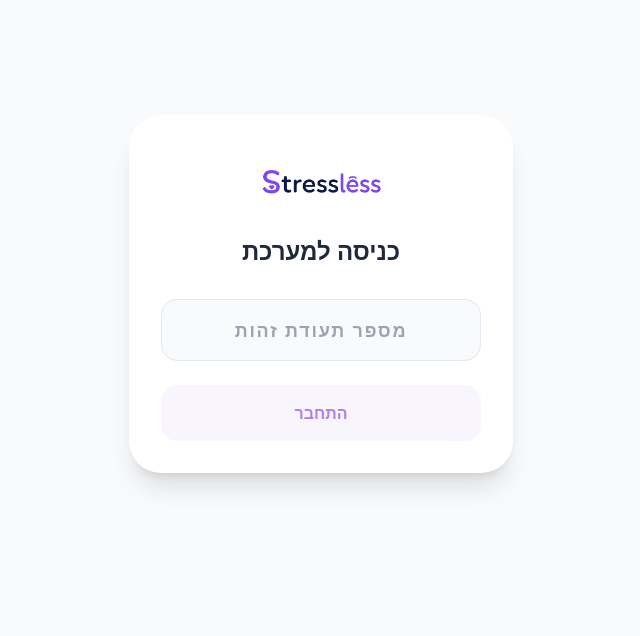
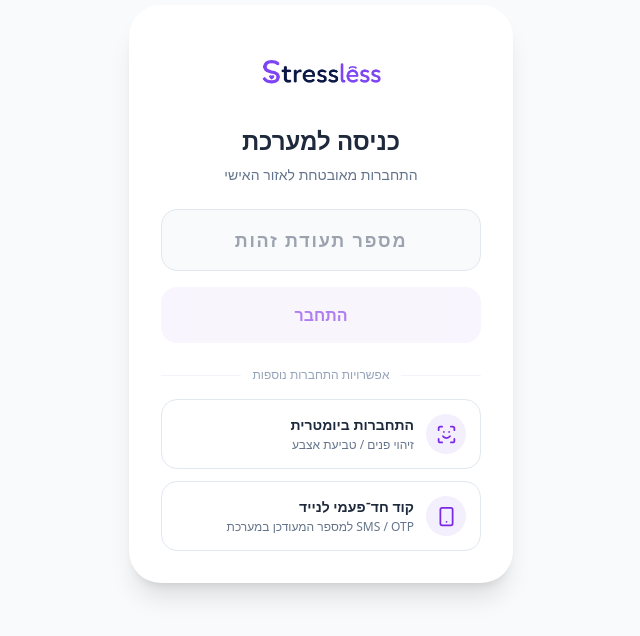
Before and after one commit to Arielb111/stressless, a React (Vite) app: page / in a window 1280 px wide. Shown: the part 106-742 px from the top of the page, without its empty margins (319-959 px from the left). Built offline with nearby package versions, Linux system fonts and the light colour scheme.

Commit message:
Update Stressless app

```diff
--- a/src/App.jsx
+++ b/src/App.jsx
@@ -7,7 +7,7 @@ import {
   Send, AlertCircle, CheckCircle2, ChevronLeft, ChevronRight,
   Clock, Calendar as CalendarIcon, Info, Image as ImageIcon,
   Monitor, Smartphone, Heart, Plus, FileUp, Bell, ChevronDown,
-  Search, X, History, Video, MapPin, Folder, Cloud, Trash2
+  Search, X, History, Video, MapPin, Folder, Cloud, Trash2, ScanFace
 } from 'lucide-react';
 
 // --- Trauma-Informed Design System Colors ---
@@ -38,14 +38,21 @@ function LoginScreen({ onLogin }) {
   return (
     <div dir="rtl" className="min-h-screen flex items-center justify-center bg-slate-50 p-4 font-sans text-slate-800">
       <div className="bg-white w-full max-w-sm rounded-[32px] p-8 shadow-xl flex flex-col items-center animate-in zoom-in-95 duration-500">
+
         <div className="w-full flex justify-center items-center mb-6 mt-2 overflow-visible">
           <LogoSVG className="h-14 w-auto max-w-[220px] shrink-0" />
         </div>
-        <h1 className="text-2xl font-bold text-slate-800 mb-8">כניסה למערכת</h1>
-
-        <div className="w-full mb-6 relative">
+
+        <h1 className="text-2xl font-bold text-slate-800 mb-2">כניסה למערכת</h1>
+        <p className="text-sm text-slate-500 text-center mb-6">
+          התחברות מאובטחת לאזור האישי
+        </p>
+
+        {/* Primary login option - ID number */}
+        <div className="w-full mb-4 relative">
           <input
             type="text"
+            inputMode="numeric"
             maxLength="9"
             placeholder="מספר תעודת זהות"
             value={idNumber}
@@ -66,6 +73,52 @@ function LoginScreen({ onLogin }) {
         >
           התחבר
         </button>
+
+        {/* Secondary login options */}
+        <div className="w-full mt-6">
+          <div className="flex items-center gap-3 mb-4">
+            <div className="h-px bg-slate-100 flex-1" />
+            <span className="text-xs text-slate-400">אפשרויות התחברות נוספות</span>
+            <div className="h-px bg-slate-100 flex-1" />
+          </div>
+
+          <div className="grid grid-cols-1 gap-3">
+            <button
+              type="button"
+              onClick={() => onLogin()}
+              className="w-full p-3.5 rounded-2xl bg-white border border-slate-200 text-right flex items-center gap-3 transition-all hover:bg-[#f4effd] hover:border-[#7b29e8]/20 active:scale-[0.98]"
+            >
+              <div className="w-10 h-10 rounded-full bg-[#f4effd] text-[#7b29e8] flex items-center justify-center shrink-0">
+                <ScanFace size={21} />
+              </div>
+
+              <div className="flex flex-col">
+                <span className="font-bold text-sm text-slate-800">התחברות ביומטרית</span>
+                <span className="text-xs text-slate-500 mt-0.5">
+                  זיהוי פנים / טביעת אצבע
+                </span>
+              </div>
+            </button>
+
+            <button
+              type="button"
+              onClick={() => onLogin()}
+              className="w-full p-3.5 rounded-2xl bg-white border border-slate-200 text-right flex items-center gap-3 transition-all hover:bg-[#f4effd] hover:border-[#7b29e8]/20 active:scale-[0.98]"
+            >
+              <div className="w-10 h-10 rounded-full bg-[#f4effd] text-[#7b29e8] flex items-center justify-center shrink-0">
+                <Smartphone size={21} />
+              </div>
+
+              <div className="flex flex-col">
+                <span className="font-bold text-sm text-slate-800">קוד חד־פעמי לנייד</span>
+                <span className="text-xs text-slate-500 mt-0.5">
+                  SMS / OTP למספר המעודכן במערכת
+                </span>
+              </div>
+            </button>
+          </div>
+        </div>
+
       </div>
     </div>
   );
```
